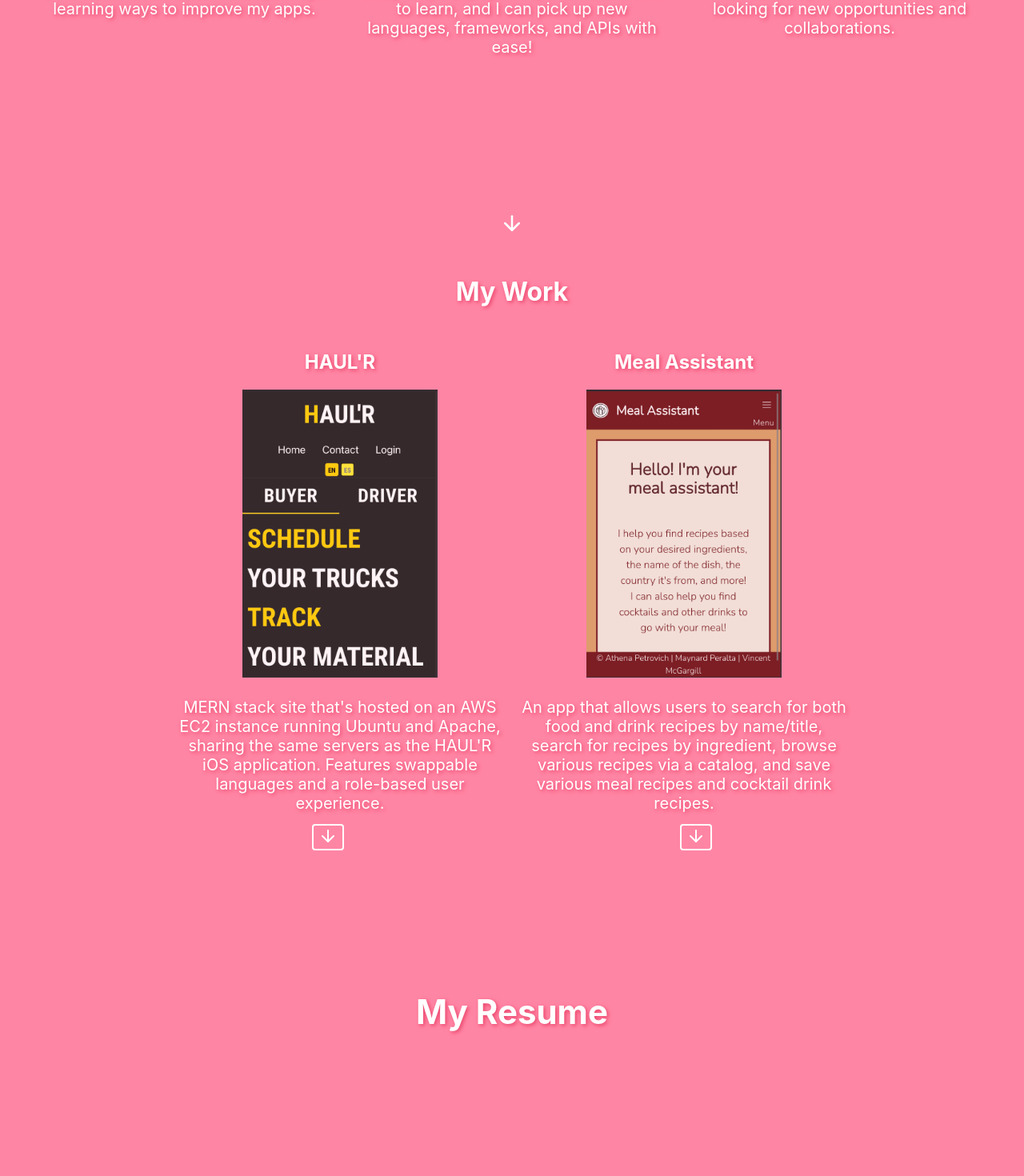
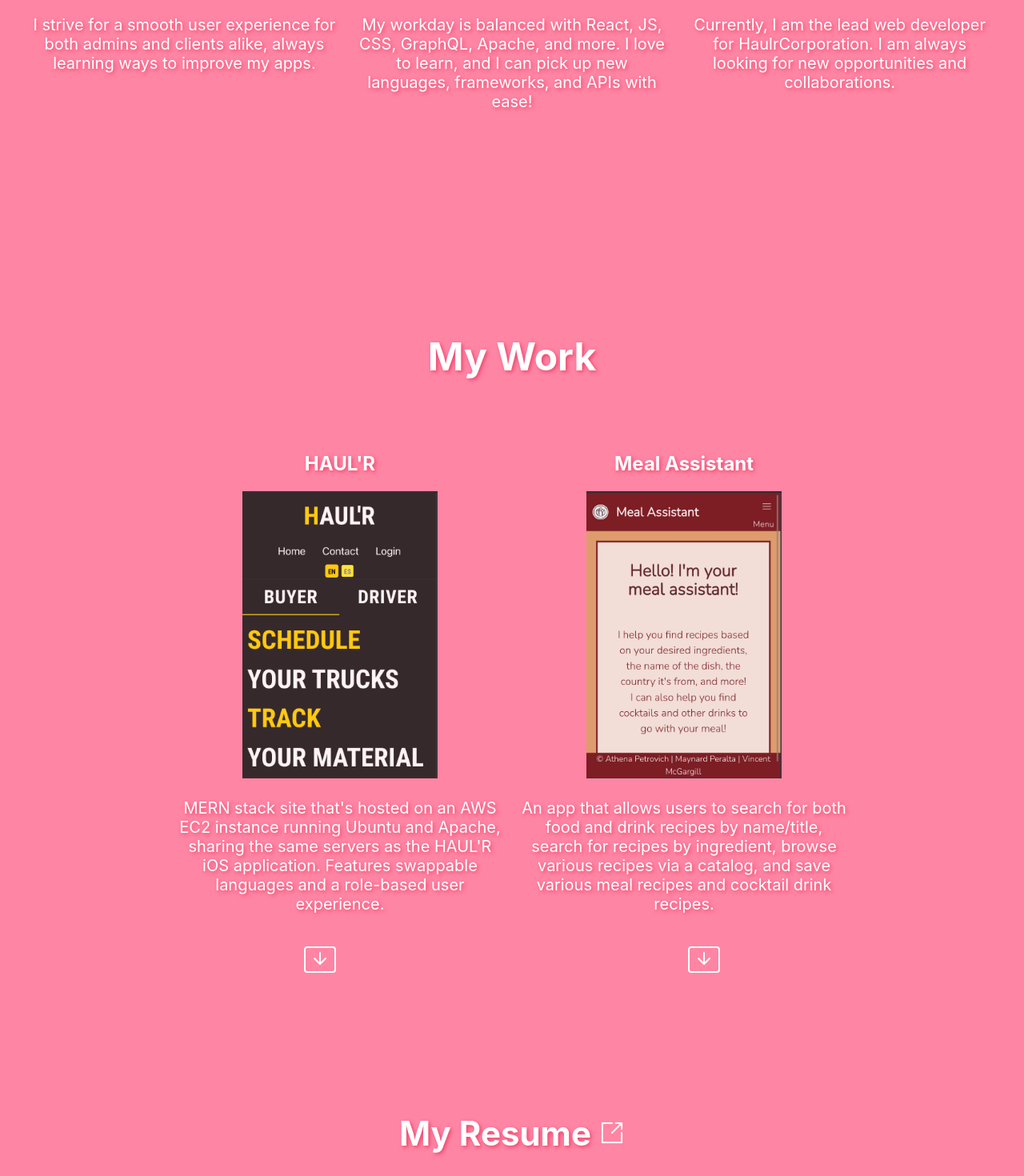
Before and after one commit to strawberryboar/Athenas-Portfolio, a React (Create React App) app: page / in a window 1280 px wide. Shown: the part 1282-2752 px from the top of the page at 80% size. Built offline with nearby package versions, Linux system fonts and the light colour scheme.

Commit message:
Hiding arrows, styling changes

```diff
--- a/src/App.css
+++ b/src/App.css
@@ -1,5 +1,9 @@
 .App {
     margin: 0 auto;
+}
+
+h1 {
+  font-size: 48px;
 }
 
 p {
--- a/src/pages/Homepage.css
+++ b/src/pages/Homepage.css
@@ -5,7 +5,6 @@
  .Homepage {
   color: white;
   margin: 0 auto;
-  padding: 0 2%;
 }
 
 a img:hover {
@@ -109,6 +108,7 @@
   }
 
   .linkWrap {
+    padding: 2%;
     display: flex;
     flex-direction: row;
     align-items: center;
@@ -237,7 +237,7 @@
   align-items: center;
   height: 50dvh;
   width: 100%;
-  margin-bottom: 20%;
+  margin-bottom: 10%;
   scroll-snap-align: center;
 }
 
@@ -245,7 +245,9 @@
   font-size: 42px;
 }
 
-
+.resumeBox img {
+  width: 32px;
+}
 
 .backToTop svg {
   border: 1px;
--- a/src/pages/Homepage.js
+++ b/src/pages/Homepage.js
@@ -17,6 +17,7 @@
 import Collapse from '../components/Collapse';
 import Haulr from '../assets/Haulr.png'
 import MealAssist from '../assets/MealAssist.png';
+import External from '../assets/External.png';
 
 
 export default function Homepage() {
@@ -53,12 +54,12 @@
                 <img src={catPng} className='animate__animated animate__fadeInDown' />
                 <Greeting />
                 <h2 className='animate__animated animate__fadeInDown'>I'm a full-stack web developer.</h2>
-                <Link className='animate__animated animate__slideInDown' src='/'>
+                {/* <Link className='animate__animated animate__slideInDown' src='/'>
                     <a className='downArrow'
                     onClick={() => handleClick(learnRef)}>
                         <DownArrow />
                     </a>
-                </Link>
+                </Link> */}
             </header>
         </div>
         <div className='divBox' id='divBox1' ref={learnRef}>
@@ -81,13 +82,13 @@
                     <p>Currently, I am the lead web developer for HaulrCorporation. I am always looking for new opportunities and collaborations.</p>
                 </div>
             </div>
-            <Link src='/'>
+            {/* <Link src='/'>
                 <a className='downArrow' onClick={() => {
                     handleClick(projRef)
                 }}>
                 <DownArrow />
                 </a>
-            </Link>
+            </Link> */}
         </div>
         <div className='divBox' ref={projRef}>
             <h1>My Work</h1>
@@ -169,7 +170,10 @@
                         </Collapse> */}
                     </div>
                 <div className='resumeBox'>
-                    <a href='https://docs.google.com/document/d/1Sw3tcfoq1E4ItfYqsVsgJNZ6EwO4Pujsn6BnkyGApwM/edit?usp=sharing' target='__blank'>My Resume</a>
+                    <a href='https://docs.google.com/document/d/1Sw3tcfoq1E4ItfYqsVsgJNZ6EwO4Pujsn6BnkyGApwM/edit?usp=sharing' target='__blank'>
+                        My Resume&nbsp;
+                        <img src={External} className='resumeImg'/>
+                        </a>
                 </div>
         </div>
         <div className='backToTop'>
@@ -190,3 +194,5 @@
 // <a target="_blank" href="https://icons8.com/icon/114105/wrench">Wrench</a> icon by <a target="_blank" href="https://icons8.com">Icons8</a>
 
 // <a target="_blank" href="https://icons8.com/icon/47805/ok">Status</a> icon by <a target="_blank" href="https://icons8.com">Icons8</a>
+
+// <a target="_blank" href="https://icons8.com/icon/97yMswDv6EGq/external">External</a> icon by <a target="_blank" href="https://icons8.com">Icons8</a>
```
Also changed, not shown: src/assets/External.png (added).
